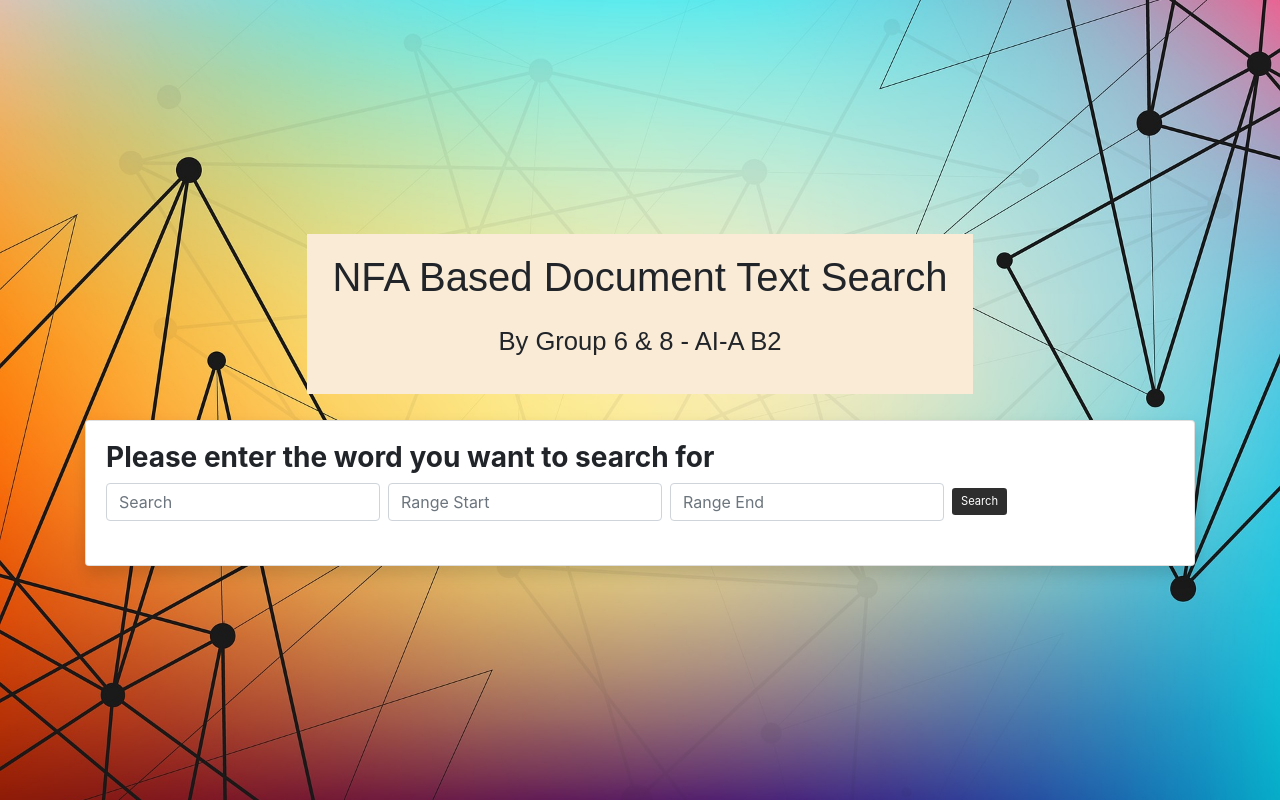
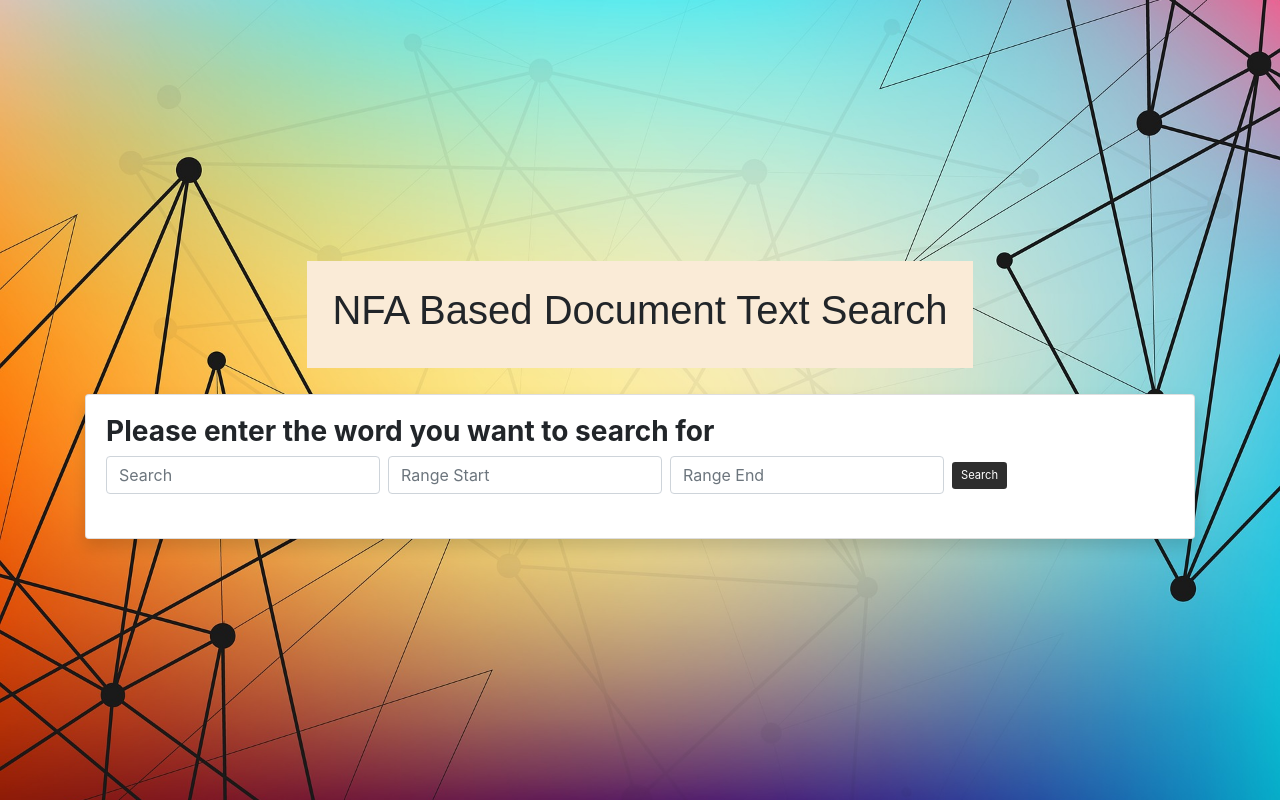
Before and after one commit to theritik01/RE_to_NFA, a website: page soc/module1.html in a window 1280 px wide. Drawn offline with Linux system fonts and the light colour scheme.

Commit message:
Update module1.html

```diff
--- a/soc/module1.html
+++ b/soc/module1.html
@@ -19,7 +19,6 @@
   <main>
     <div class="header">
       <h1>NFA Based Document Text Search</h1>
-      <p>By Group 6 & 8 - AI-A B2</p>
     </div>
     <div class="container">
       <div class="row justify-content-center">
```
